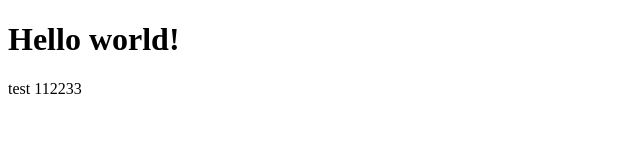
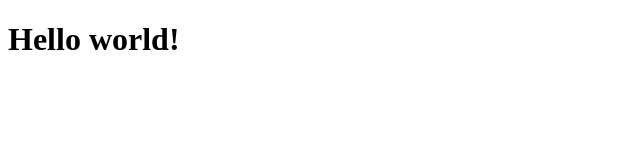
Before and after one commit to andriy-fesych/my-project, a plain HTML site: page index.html in a window 1280 px wide. Shown: the full height of the page, 0-640 px from the left. Drawn offline with Linux system fonts and the light colour scheme.

Commit message:
removed_excessive_text+styling

```diff
--- a/index.html
+++ b/index.html
@@ -5,7 +5,7 @@
         <meta name="viewport" content="width=device-width, initial-scale=1.0">
         <title>Document</title>
     </head>
-<body><h1>Hello world!</h1>
-    test 112233
+    <body>
+        <h1>Hello world!</h1>
     </body>
 </html>
```
Lines whose indentation alone changed are shown as unchanged.
